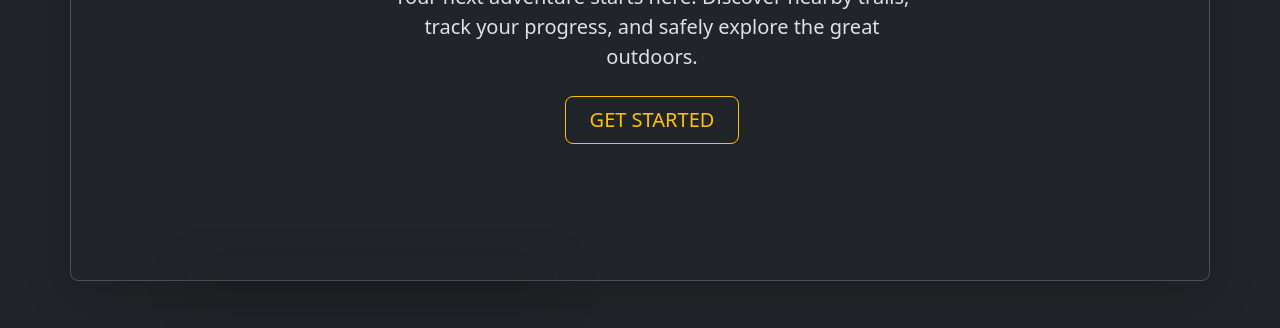
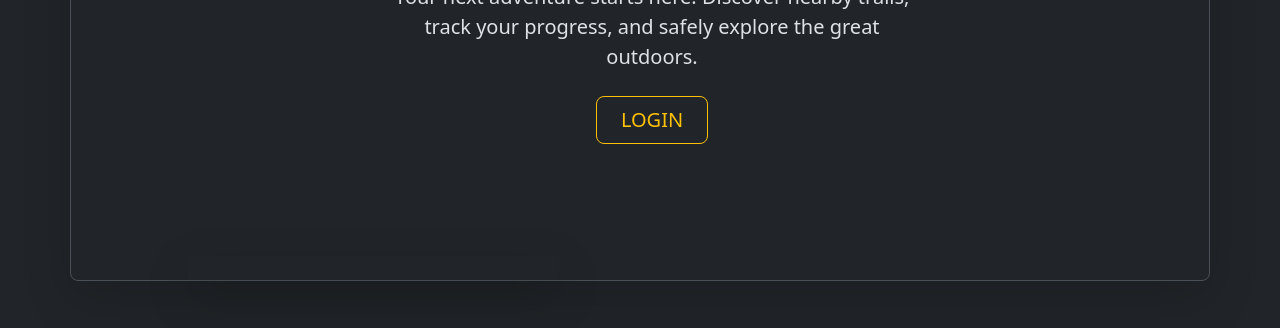
Before and after one commit to addisalingbay/demo05_salingbay_adrienne_3, a website built with Vite: page index.html in a window 1280 px wide. Shown: the part 431-759 px from the top of the page. Built offline with nearby package versions, Linux system fonts and the light colour scheme; files whose address does not match are found by name.

Commit message:
change button

```diff
--- a/index.html
+++ b/index.html
@@ -67,7 +67,7 @@
               </p>
               <div class="d-grid gap-2 d-sm-flex justify-content-sm-center">
                 <button type="button" class="btn btn-outline-warning btn-lg px-4 gap-3">
-                  GET STARTED
+                  LOGIN
                 </button>
               </div>
             </div>
```
